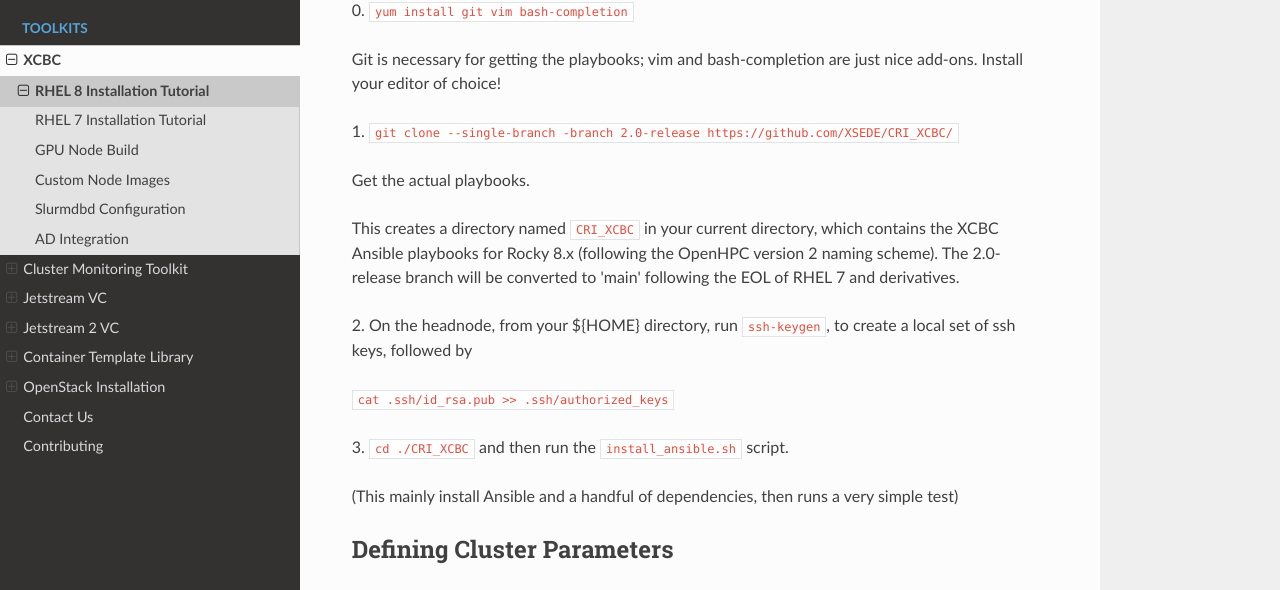
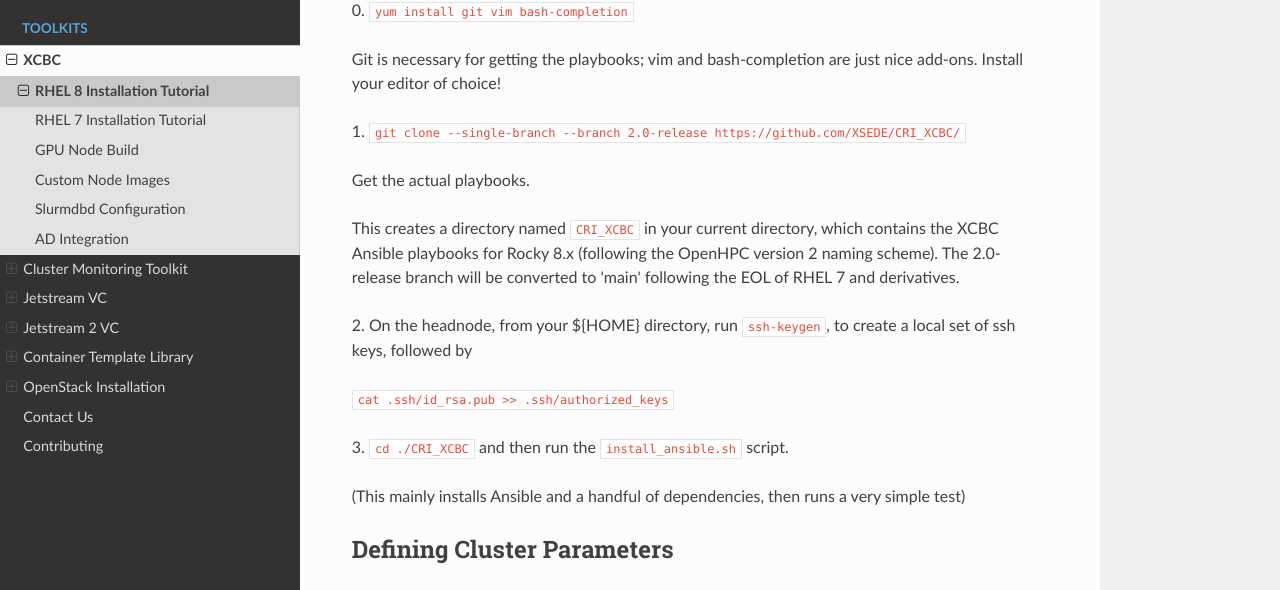
Before and after one commit to access-ci-org/Toolkit-Docs, an MkDocs documentation site: the page built from docs/toolkits/xcbc-2.0-installation.md, in a window 1280 px wide and 1400 px high, scrolled down 4330 px. Shown: the part 134-724 px from the top of the window. Built offline with MkDocs 1.6.1, drawn with Linux system fonts in a browser that asks for light colours; nearby versions of some CDN libraries; old or Windows-style settings are respelled for this version of MkDocs; some of the changed text lies outside the part shown.

````diff
--- a/docs/toolkits/xcbc-2.0-installation.md
+++ b/docs/toolkits/xcbc-2.0-installation.md
@@ -217,7 +217,7 @@ Git is necessary for getting the
 playbooks; vim and bash-completion are just nice add-ons. Install your
 editor of choice!
 
-1\. `git clone --single-branch -branch 2.0-release https://github.com/XSEDE/CRI_XCBC/ `
+1\. `git clone --single-branch --branch 2.0-release https://github.com/XSEDE/CRI_XCBC/ `
 
   Get the actual playbooks.
 
@@ -234,7 +234,7 @@ run `ssh-keygen`, to create a local set of ssh keys, followed by
 
 3\. ```cd ./CRI_XCBC``` and then run the ```install_ansible.sh``` script.
 
-(This mainly install Ansible and a handful of dependencies, then runs a very simple test)
+(This mainly installs Ansible and a handful of dependencies, then runs a very simple test)
 
 Defining Cluster Parameters
 ---------------------------
````
Also changed, not shown: other parts of docs/toolkits/xcbc-2.0-installation.md (+2 -2 lines).
